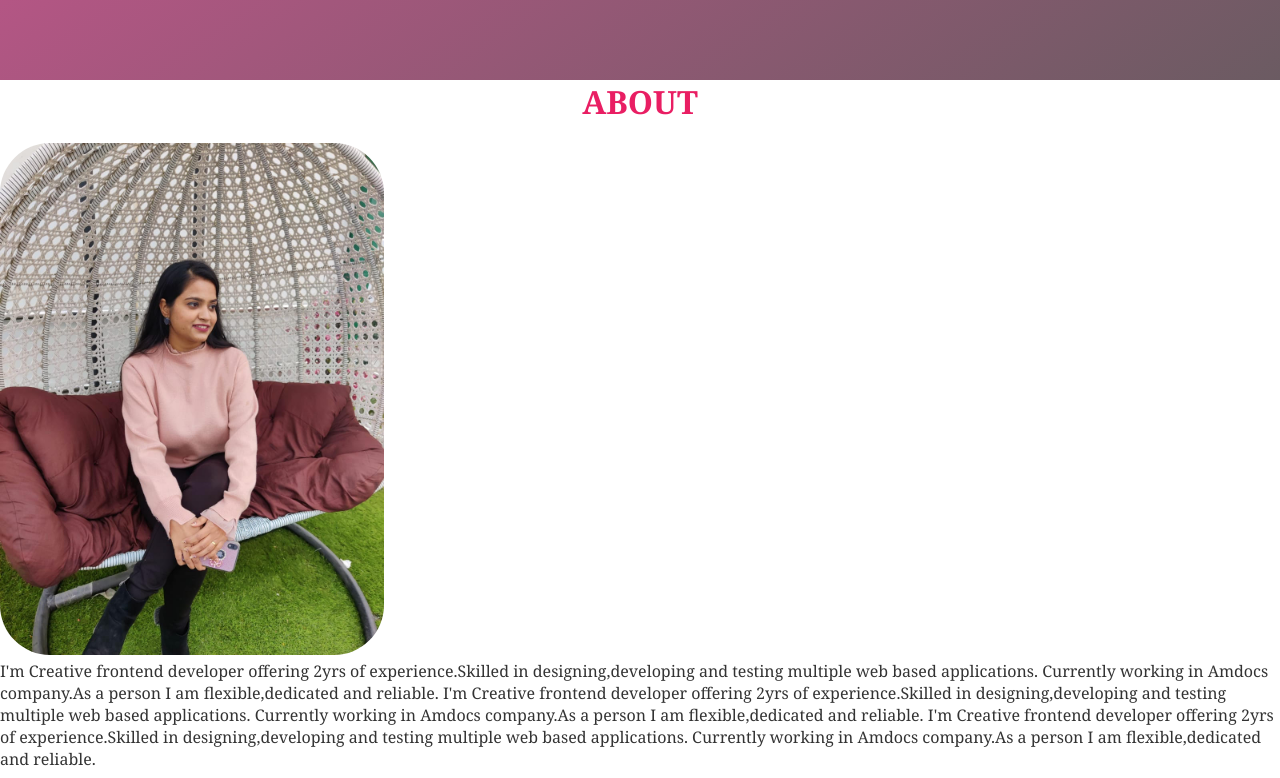
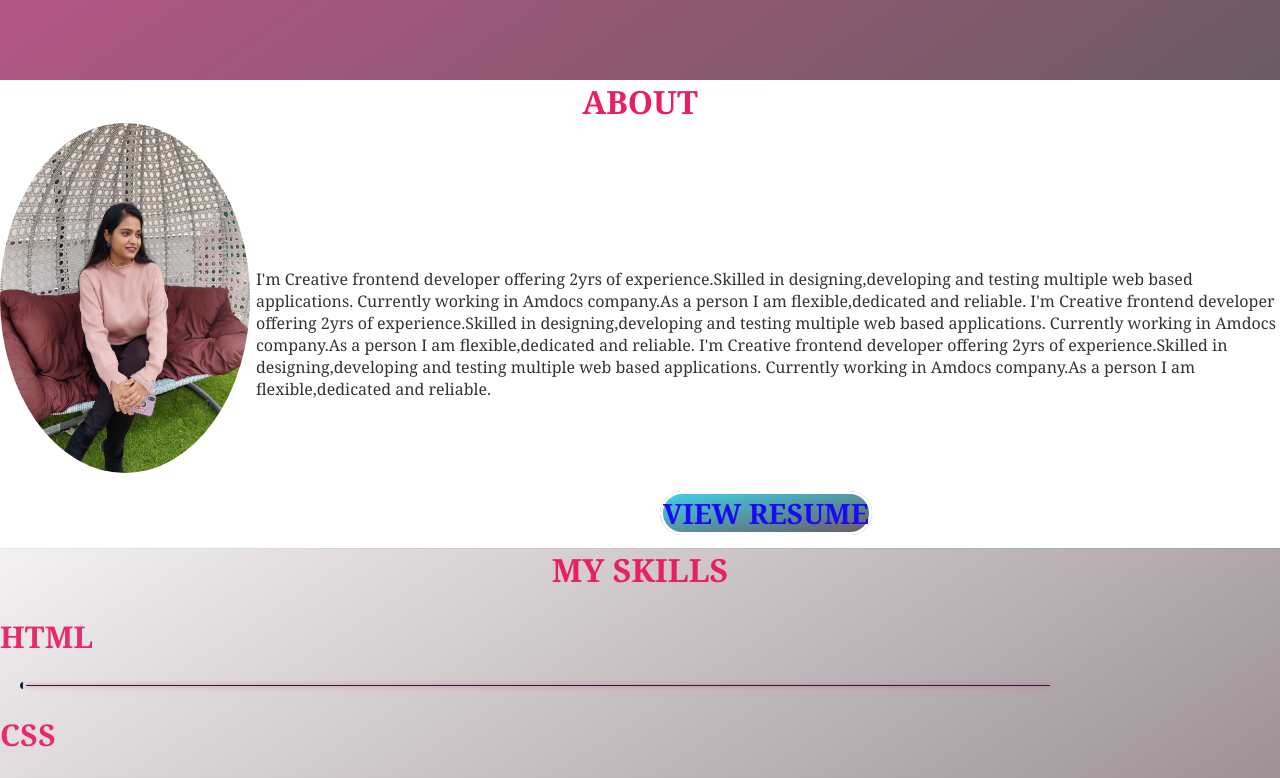
Before and after one commit to Malhotrakarishma/portfolio.github.io, a plain HTML site: page index.html in a window 1280 px wide. Shown: the part 800-1578 px from the top of the page. Drawn offline with nearby package versions, Linux system fonts and the light colour scheme.

Commit message:
Add files via upload

```diff
--- a/css/index.css
+++ b/css/index.css
@@ -1,3 +1,4 @@
+
 body {
   margin: 0px;
   padding: 0px;
@@ -77,14 +78,34 @@ header.header {
   display: inline-block;
   font-weight: bold;
 }
-.menu .link:hover{
+
+.menu::after {
+  display: block;
+  content: attr(x);
+  letter-spacing: 3px;
+  height: 0;
+  overflow: hidden;
+  visibility: hidden;
+}
+
+.menu .link:hover {
+border-bottom: solid 3px #FF533D;
+cursor: pointer;
+letter-spacing: 3px;
+}
+
+
+
+/* .menu .link:hover{
     cursor: pointer;
+    content: attr(x);
     letter-spacing: 3px;
     text-decoration: underline;
     text-decoration-color:wheat ;
     animation:blinkingText 1.2s linear infinite;
-
-}
+    overflow: hidden;
+    visibility: hidden;
+} */
 
 @keyframes blinkingText{
   0%{opacity: 0;}
@@ -269,23 +290,25 @@ div li{
  .resume{
    margin-left:50%;
   font-size: 7px;
-  color: rgb(124, 5, 100);
+  color: rgb(26 11 247);
   text-decoration: none;
-  font-size: 30px;
+  font-size: 28px;
   font-weight: bold;
   border-style: solid;
-  border-radius:15px;
-  background-color: rgb(194, 228, 233);
-  border-color: white;
+  /* background-color: rgb(194, 228, 233); */
+  border-radius: 50px;
+  /* background-color: rgb(194, 228, 233); */
+  background-image: linear-gradient(to bottom right, rgb(63 209 230), rgb(107, 91, 98));
+  border-color:white;
 
  }
 
 
 .img1 {
-  border-radius: 50px;
-  width: 30%;
-  height: 30%;
-  margin-top: 20px;
+  border-radius:60%;
+  width: 250px;
+  height: 350px;
+  z-index: 9990;
 }
 
 .img2 {
@@ -296,9 +319,21 @@ div li{
 }
 .aboutlines {
   color:#333;
-  display: inline-block;
+  overflow: hidden;
+  /* position: fixed; */
+  top: 0;
+  left: 0;
+  right: 0;
+  /* float: right; */
  /* background-image: linear-gradient(to bottom right, hsl(330, 84%, 63%), rgb(107, 91, 98)); */
 
+}
+.aboutright{
+float: right;
+margin: -210px 0;
+margin-left: 20%;
+z-index: -1;
+overflow: hidden;
 }
 
 /* contact */
@@ -403,7 +438,6 @@ and ( max-width:767px){
   justify-content: space-evenly; */
 
   /* display:hide;
-
  } */
 
  /* i.hide{
@@ -412,7 +446,6 @@ and ( max-width:767px){
 
   /* display:hide;
  }
-
   /* .menu .link:hover{
     cursor: pointer;
     letter-spacing: 3px;
@@ -421,7 +454,6 @@ and ( max-width:767px){
     animation:blinkingText 1.2s linear infinite;
 
 }
-
 .slide{
  right:-100%;
 } */
```
